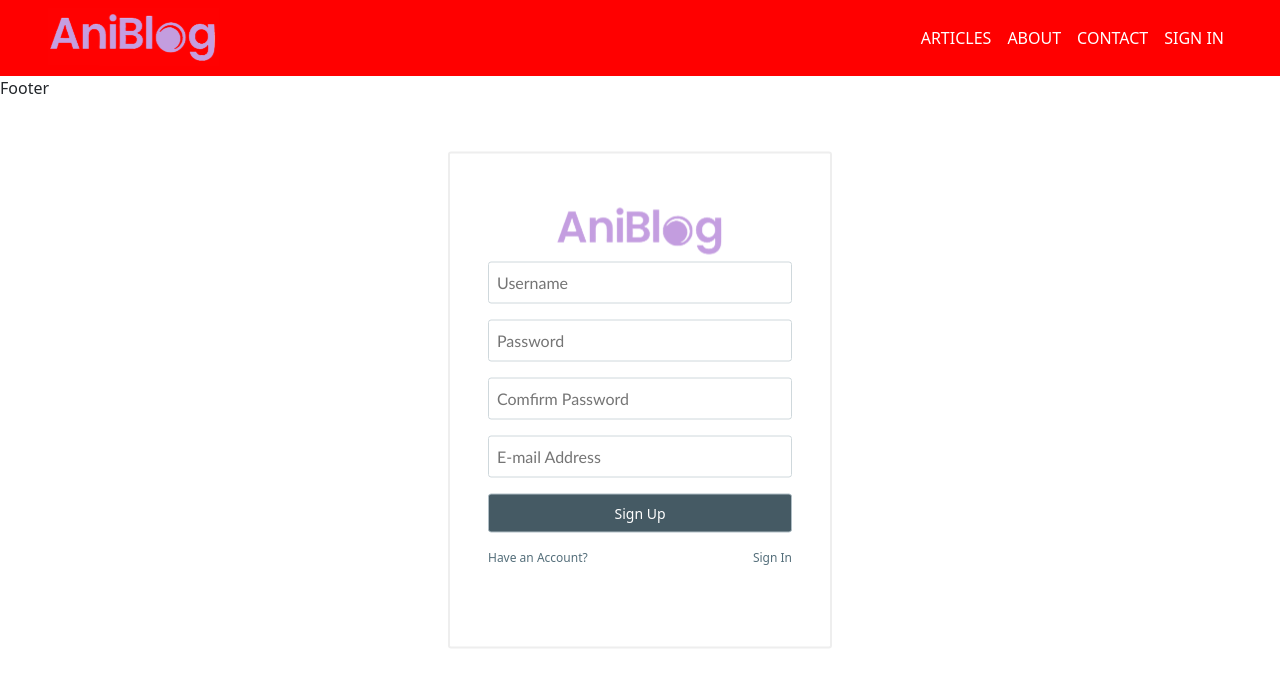
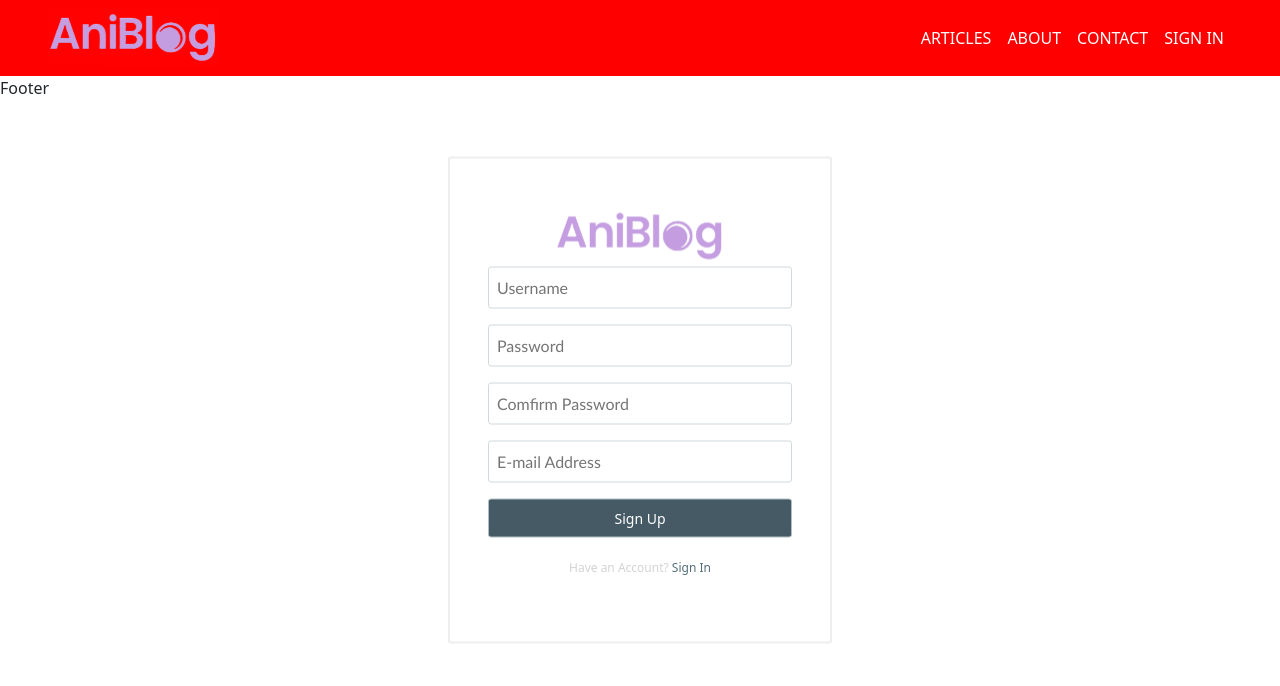
Before and after one commit to CamSanti16/aniblog, a React (Vite) app: page /signup in a window 1280 px wide. Shown: the top 686 px of the page. Built offline with nearby package versions, Linux system fonts and the light colour scheme.

Commit message:
Have an Account separated from Sign In

```diff
--- a/src/pages/signin/signin.scss
+++ b/src/pages/signin/signin.scss
@@ -98,8 +98,6 @@
     background-color: transparent;
     outline: none;
     font-size: 12px;
-    display: flex;
-    justify-content: space-between;
 }
 
 .linkFormat:hover {
@@ -110,3 +108,7 @@
 .linkFormat:visited { text-decoration: none; }
 
 .linkFormat:active { text-decoration: none; }
+
+.signInLink {
+    color: lightgrey !important;
+}
--- a/src/pages/signup/Signup.jsx
+++ b/src/pages/signup/Signup.jsx
@@ -54,7 +54,8 @@ const SignUp = () => {
                     </span>
                     <span className="centerWrapper alignCenter">
                         <span className="forgotPassword">
-                            <a className="linkFormat" href='/signin'> <p style={{color: 'lightgrey !important'}}> Have an Account? </p> Sign In </a>
+                            <a className="linkFormat signInLink" href='/signin'>  Have an Account? </a>
+                            <a className="linkFormat" href='/signin'> Sign In </a>
                         </span>
                     </span>
                 </div>
```
Also changed, not shown: src/pages/signup/signup.scss (line endings or trailing spaces).
